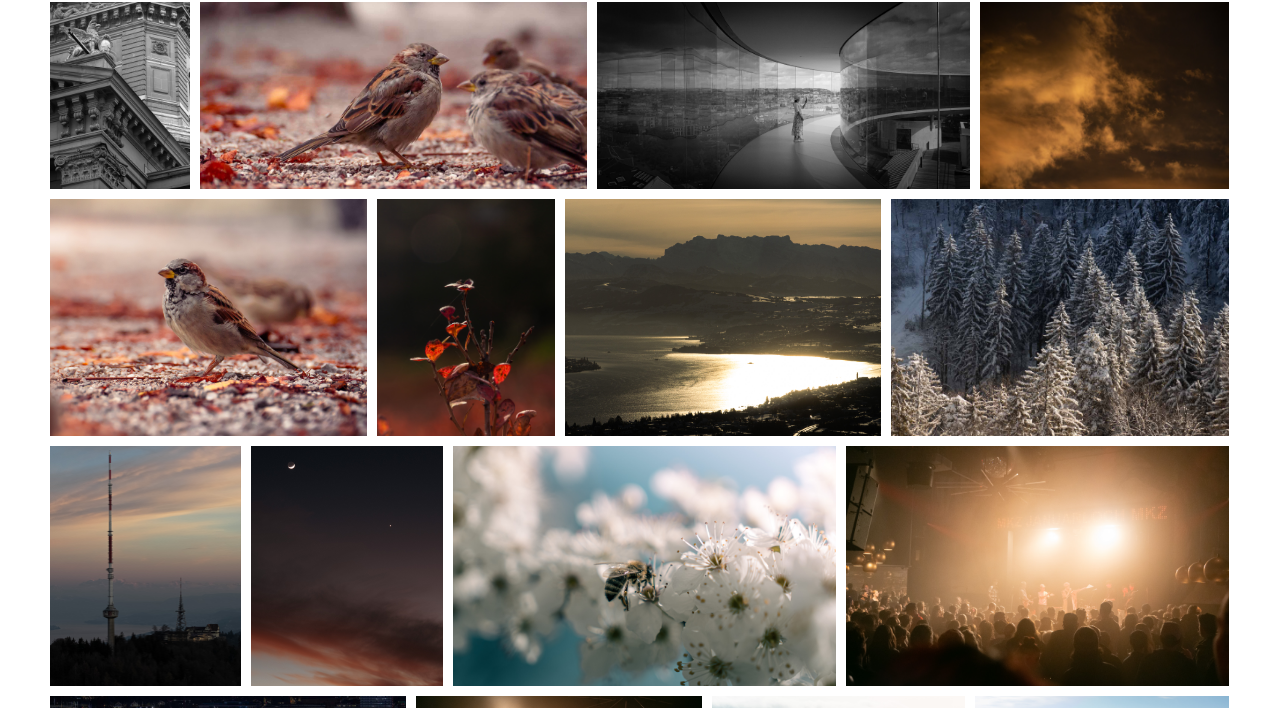
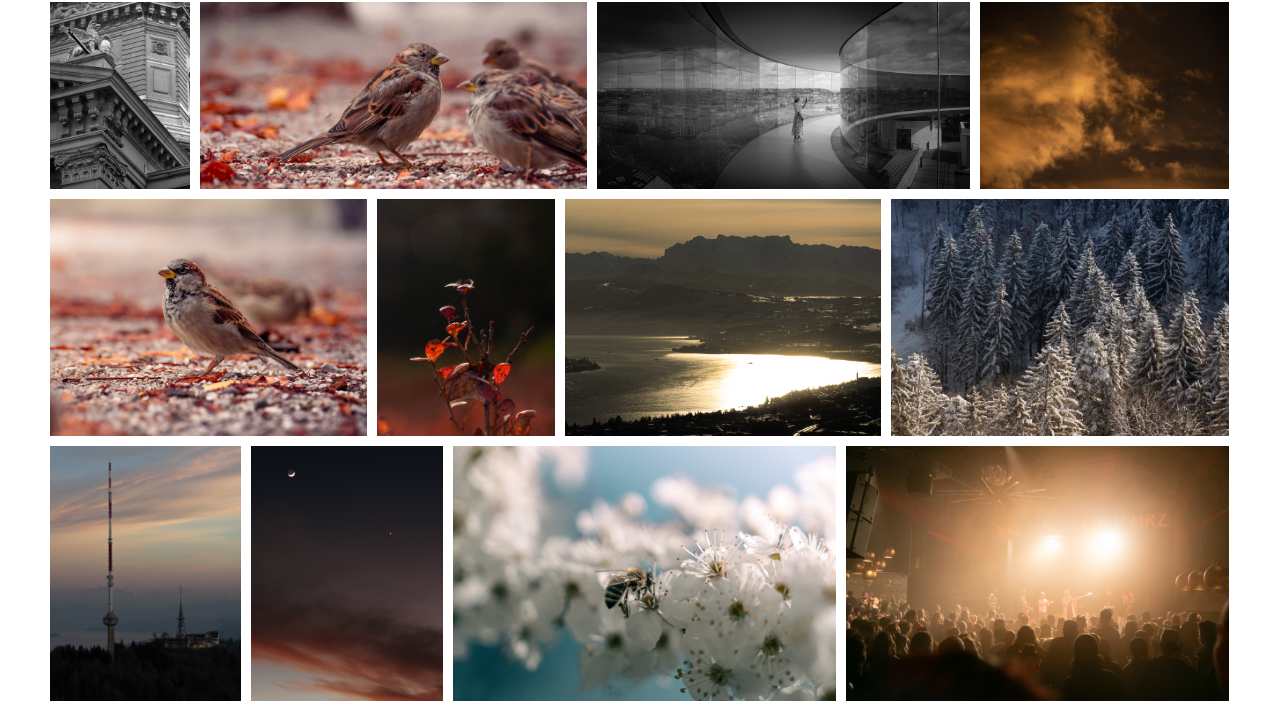
Before and after one commit to Niffla/Website, a plain HTML site: page index.html in a window 1280 px wide. Shown: the part 68-776 px from the top of the page. Drawn offline with Linux system fonts and the light colour scheme.

Commit message:
Update styles.css

```diff
--- a/styles.css
+++ b/styles.css
@@ -36,7 +36,6 @@ a:hover {
 
 .gallery img {
     object-fit: cover;
-    max-height: 30vh;
 }
 
 .gallery img:hover {
```
